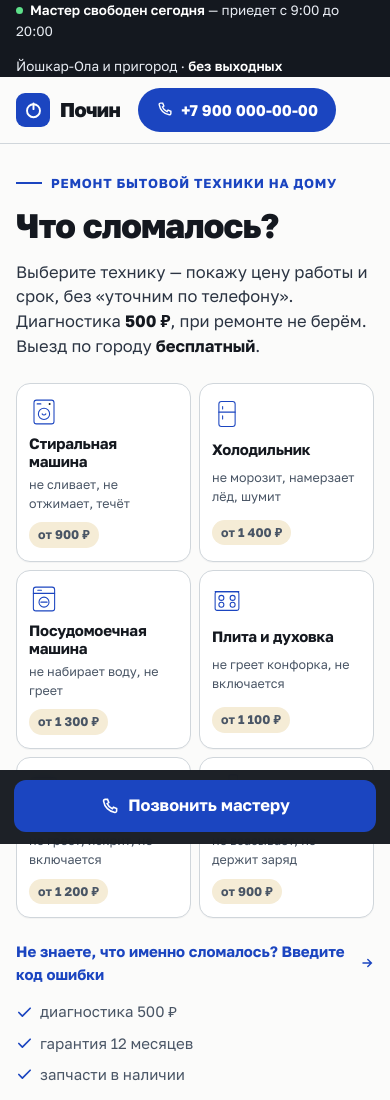
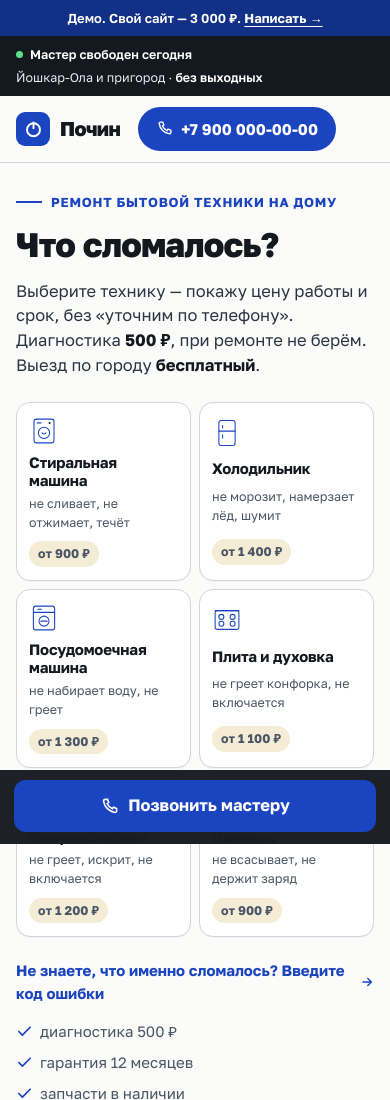
Before and after one commit to mensori-dev/demos, a plain HTML site: page remont/index.html in a window 390 px wide. Shown: the top 1100 px of the page. Drawn offline with Linux system fonts and the light colour scheme.

Commit message:
remont: плашка «это демо» сверху, скрывается через ?clean=1; новая картинка og

```diff
--- a/remont/index.html
+++ b/remont/index.html
@@ -42,6 +42,17 @@ button{font:inherit;color:inherit;cursor:pointer}
 ::selection{background:#c9d5ff;color:#0d1a3d}
 .wrap{max-width:var(--wrap);margin:0 auto;padding:0 22px}
 .sr{position:absolute;width:1px;height:1px;overflow:hidden;clip:rect(0 0 0 0);white-space:nowrap}
+
+/* ── плашка «это демо» ── */
+.svcbar{display:block;background:var(--cobalt);color:#fff;text-align:center;text-decoration:none;
+  font-size:13px;font-weight:600;line-height:1.4;padding:9px 16px}
+.svcbar:hover{background:var(--cobalt-d)}
+.svcbar b{text-decoration:underline;text-underline-offset:3px;white-space:nowrap}
+.svcbar__short{display:none}
+@media (max-width:620px){
+  .svcbar__full{display:none}
+  .svcbar__short{display:inline}
+}
 
 /* ── верхняя полоса ── */
 .strip{background:var(--ink);color:#e8ecf3;font-size:13.5px}
@@ -301,6 +312,11 @@ button{font:inherit;color:inherit;cursor:pointer}
   .tech__sum{grid-column:auto;margin-top:4px}
   .wrap{padding:0 16px}
 }
+@media (max-width:620px){
+  .strip{font-size:12.5px}
+  .strip .wrap{flex-direction:column;align-items:flex-start;gap:3px;padding:9px 16px}
+  .strip__more{display:none}
+}
 @media (prefers-reduced-motion:reduce){
   *{animation-duration:.01ms!important;transition-duration:.01ms!important}
 }
@@ -308,9 +324,14 @@ button{font:inherit;color:inherit;cursor:pointer}
 </head>
 <body>
 
+<a class="svcbar" href="https://wa.me/79020153104?text=%D0%97%D0%B4%D1%80%D0%B0%D0%B2%D1%81%D1%82%D0%B2%D1%83%D0%B9%D1%82%D0%B5!%20%D0%92%D0%B8%D0%B4%D0%B5%D0%BB%20%D0%B4%D0%B5%D0%BC%D0%BE-%D1%81%D0%B0%D0%B9%D1%82%20%D0%B4%D0%BB%D1%8F%20%D1%80%D0%B5%D0%BC%D0%BE%D0%BD%D1%82%D0%B0%20%D1%82%D0%B5%D1%85%D0%BD%D0%B8%D0%BA%D0%B8%20%E2%80%94%20%D1%85%D0%BE%D1%87%D1%83%20%D1%82%D0%B0%D0%BA%D0%BE%D0%B9%20%D0%B6%D0%B5%20%D0%B4%D0%BB%D1%8F%20%D1%81%D0%B2%D0%BE%D0%B5%D0%B3%D0%BE%20%D0%B4%D0%B5%D0%BB%D0%B0" target="_blank" rel="noopener">
+  <span class="svcbar__full">Это демо-пример. Свой сайт — 2 дня, 3 000 ₽. <b>Написать →</b></span>
+  <span class="svcbar__short">Демо. Свой сайт — 3 000 ₽. <b>Написать →</b></span>
+</a>
+
 <div class="strip">
   <div class="wrap">
-    <span><i class="strip__dot"></i><b>Мастер свободен сегодня</b> — приедет с 9:00 до 20:00</span>
+    <span><i class="strip__dot"></i><b>Мастер свободен сегодня</b><span class="strip__more"> — приедет с 9:00 до 20:00</span></span>
     <span>Йошкар-Ола и пригород · <b>без выходных</b></span>
   </div>
 </div>
@@ -710,6 +731,10 @@ document.documentElement.classList.remove('no-js');
     document.querySelectorAll('[data-phone-link]').forEach(el => { el.href = 'tel:+' + digits; });
   }
   if (a) document.querySelectorAll('[data-addr]').forEach(el => { el.textContent = a; });
+  if (q.get('clean') === '1') {
+    const bar = document.querySelector('.svcbar');
+    if (bar) bar.remove();
+  }
 })();
 
 /* ── данные ── */
```
